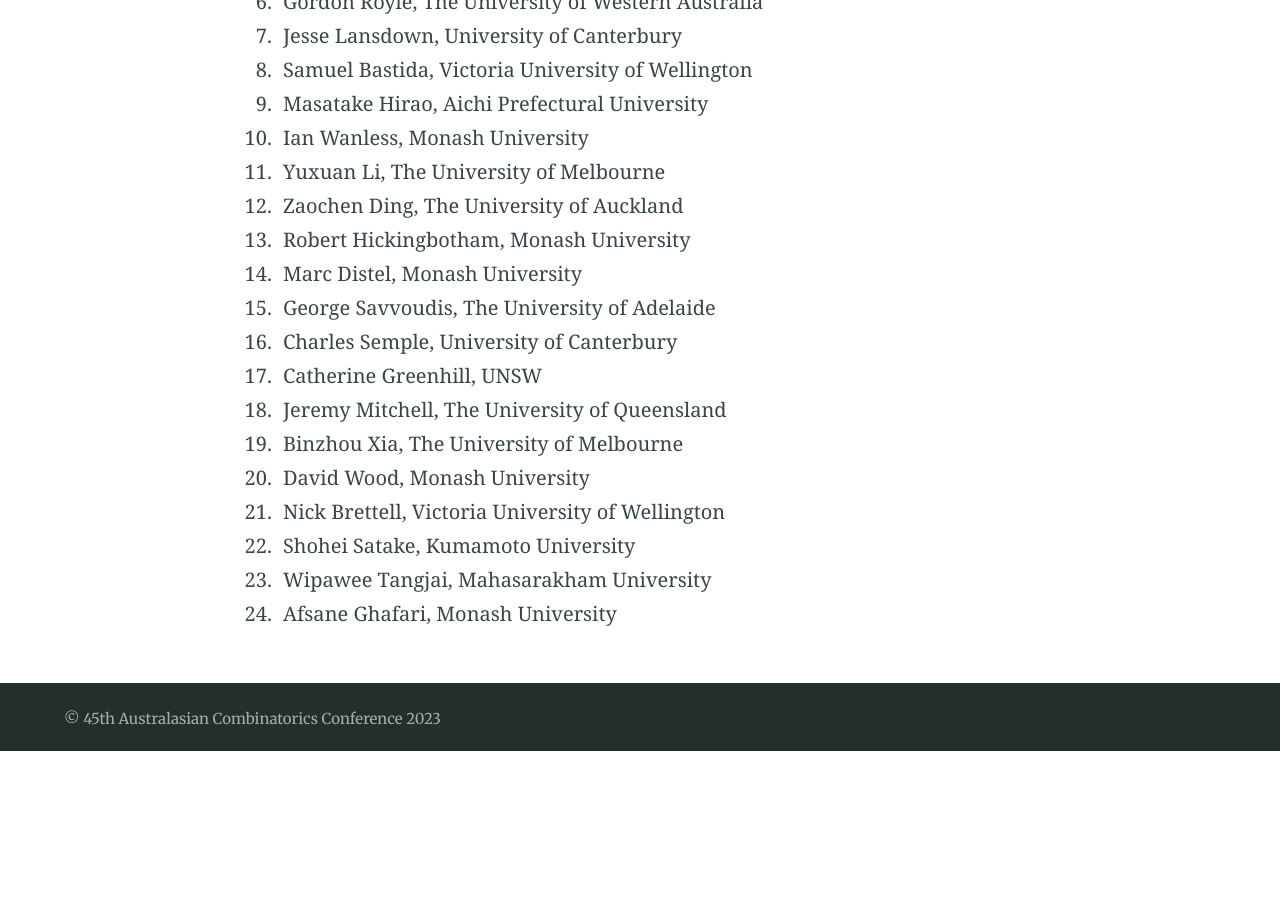
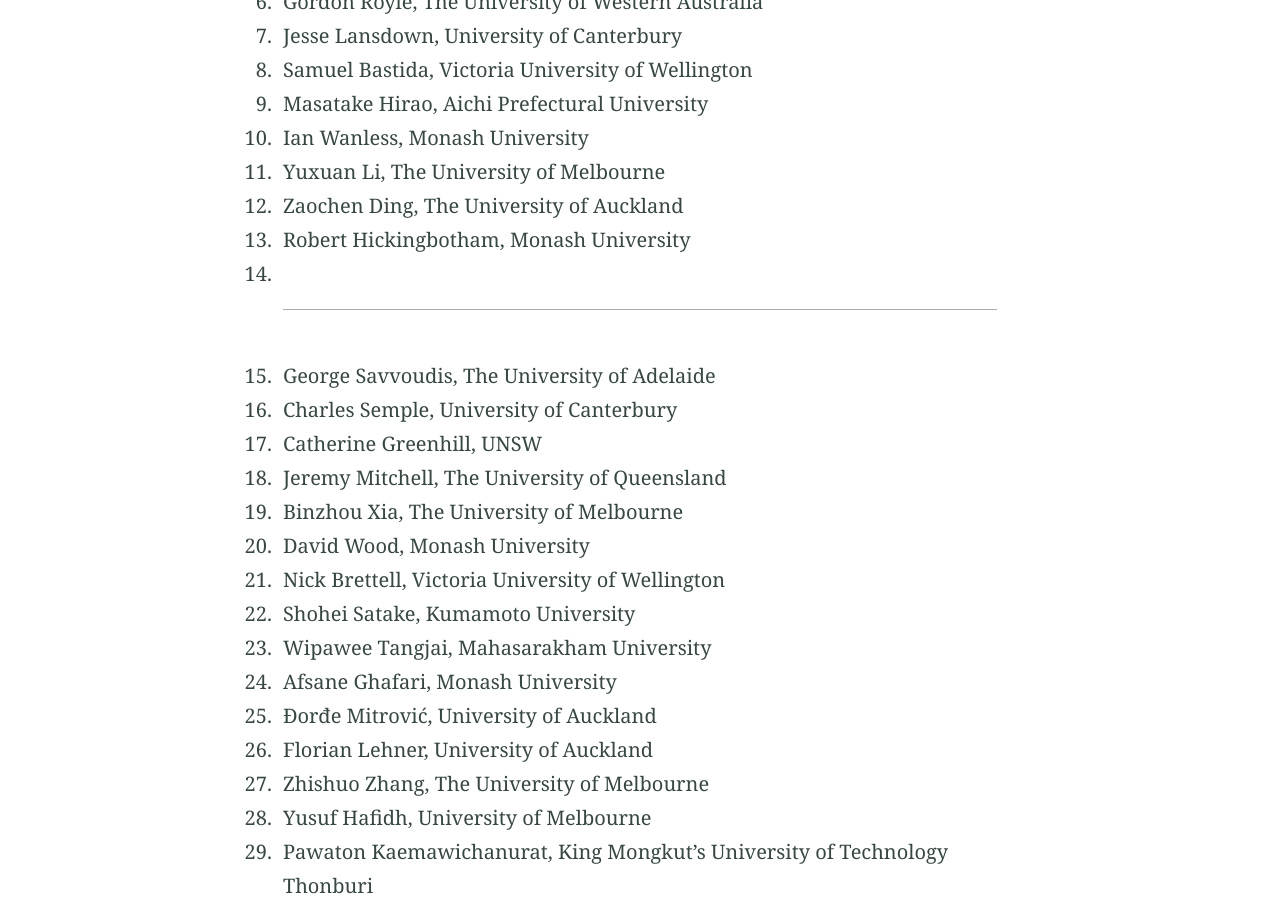
Before and after one commit to 45ACC/45ACC.github.io, a Jekyll site: the page built from participants.md, in a window 1280 px wide and 900 px high, scrolled down 713 px. Built offline with Jekyll 4.4.1, drawn with Linux system fonts in a browser that asks for light colours; before the commit the page ends 1464 px from its top, so only the background shows below that; some of the changed text lies outside the part shown.

Commit message:
Update participants.md

```diff
--- a/participants.md
+++ b/participants.md
@@ -20,7 +20,7 @@ aside: false
 11. Yuxuan Li, The University of Melbourne
 12. Zaochen Ding, The University of Auckland
 13. Robert Hickingbotham, Monash University
-14. Marc Distel, Monash University
+14. ---
 15. George Savvoudis, The University of Adelaide
 16. Charles Semple, University of Canterbury
 17. Catherine Greenhill, UNSW
@@ -31,3 +31,15 @@ aside: false
 22. Shohei Satake, Kumamoto University
 23. Wipawee Tangjai, Mahasarakham University
 24. Afsane Ghafari, Monash University
+25. Đorđe Mitrović, University of Auckland
+26. Florian Lehner, University of Auckland
+27. Zhishuo Zhang, The University of Melbourne
+28. Yusuf Hafidh, University of Melbourne
+29. Pawaton Kaemawichanurat, King Mongkut's University of Technology Thonburi
+30. Charles Colbourn, Arizona State University
+31. Violet Syrotiuk, Arizona State University
+32. Chuanqi Zhang, University of Technology Sydney
+33. Thomas Lesgourgues, UNSW
+34. Tatsuya Maruta, Osaka Metropolitan University
+35. Yusuke Miura, Osaka Metropolitan University
+36. Keita Sakai, Osaka Metropolitan University
```
